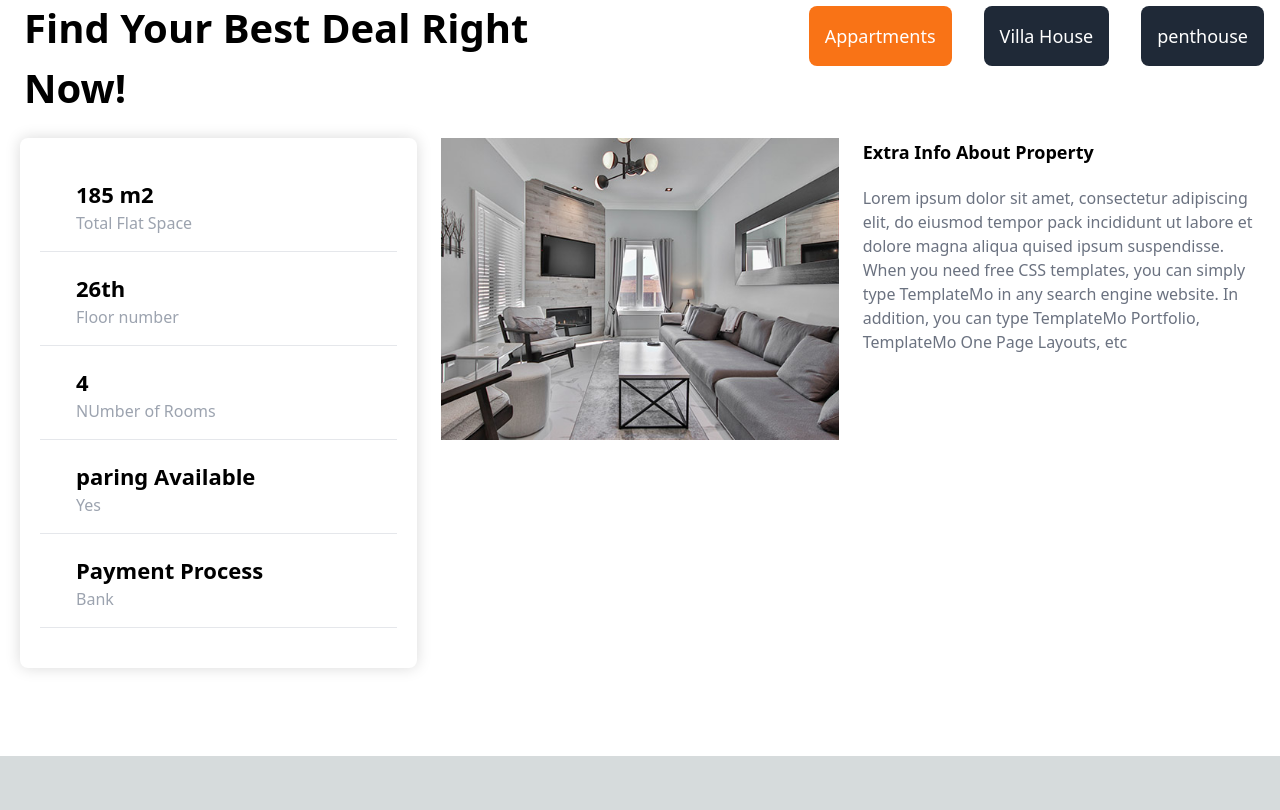
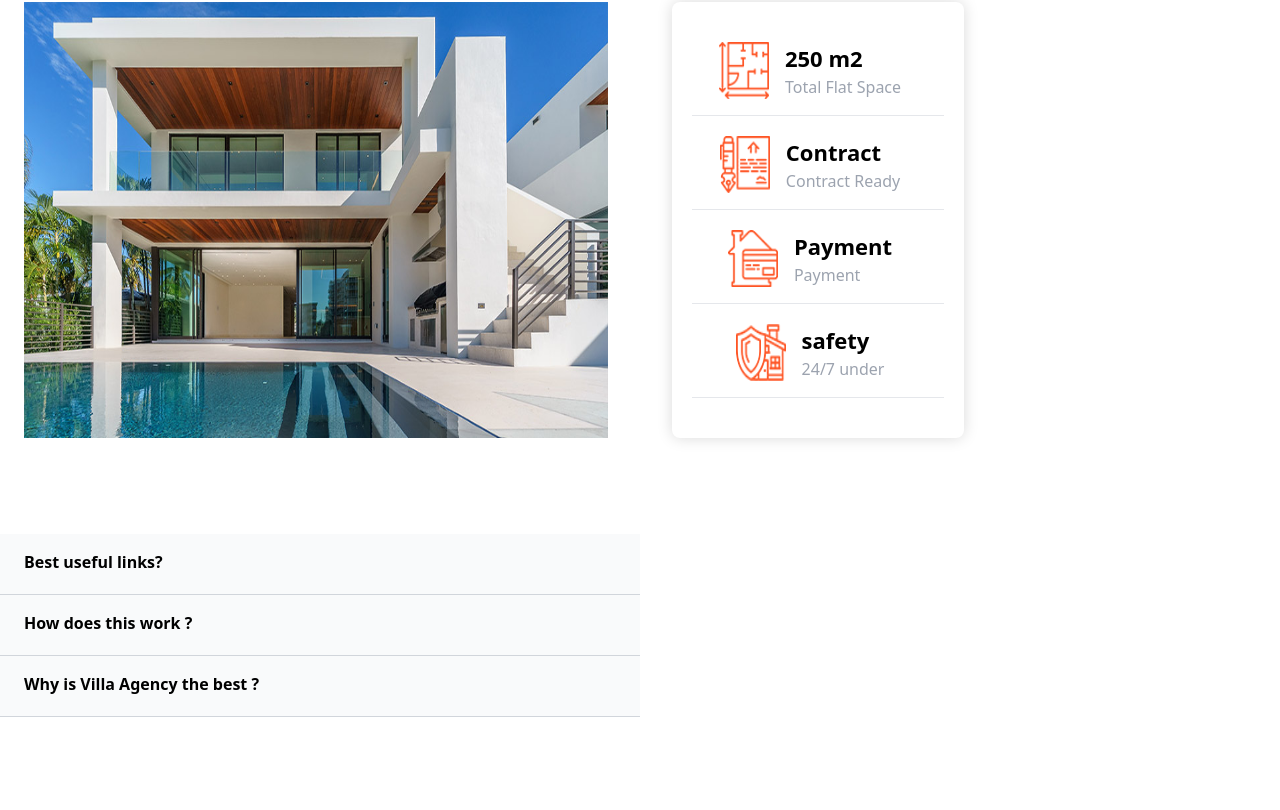
Before and after one commit to hhshukla/villa, a Next.js app: page /propertise in a window 1280 px wide. Shown: the part 470-1280 px from the top of the page. Before the commit the page ends 1226 px from the top, so only its background shows below. Built offline with nearby package versions, Linux system fonts and the light colour scheme.

Commit message:
chnages added-31/1/24

```diff
--- /dev/null
+++ b/src/components/ContentBlockTestimonial/ContentBlockTestimonial.mock.ts
@@ -0,0 +1,48 @@
+export const ContentBlockTestimonialData = {
+  image: "/Image/single-property.jpg",
+  logoImage: "/Image/featured-icon.png",
+  title: "Appartment",
+  address: "24 New Street Miami, OR 24560",
+  description:
+    "Get the best villa agency HTML CSS Bootstrap Template for your company website. TemplateMo provides you the best free CSS templates in the world. Please tell your friends about it. Thank you. Cloud bread kogi bitters pitchfork shoreditch tumblr yr succulents single-origin coffee schlitz enamel pin you probably haven't heard of them ugh hella. When you look for free CSS templates, you can simply type TemplateMo in any search engine website. In addition, you can type TemplateMo Digital Marketing, TemplateMo Corporate Layouts, etc. Master cleanse +1 intelligentsia swag post-ironic, slow-carb chambray knausgaard PBR&B DSA poutine neutra cardigan hoodie pop-up.",
+
+  accordionData: [
+    {
+      subTitle: "Best useful links?",
+      subDescription:
+        "Get the best villa  website template in HTML CSS and Bootstrap for your business. TemplateMo provides you with a wide variety of website templates.",
+    },
+    {
+      subTitle: "How does this work ?",
+      subDescription:
+        "Get the best villa  website template in HTML CSS and Bootstrap for your business. TemplateMo provides you with a wide variety of website templates.",
+    },
+    {
+      subTitle: "Why is Villa Agency the best ?",
+      subDescription:
+        "Get the best villa  website template in HTML CSS and Bootstrap for your business. TemplateMo provides you with a wide variety of website templates.",
+    },
+  ],
+  list: [
+    {
+      icon: "/Image/info-icon-01.png",
+      title: "250 m2",
+      subTitle: "Total Flat Space",
+    },
+    {
+      icon: "/Image/info-icon-02.png",
+      title: "Contract",
+      subTitle: "Contract Ready",
+    },
+    {
+      icon: "/Image/info-icon-03.png",
+      title: "Payment",
+      subTitle: "Payment",
+    },
+    {
+      icon: "/Image/info-icon-04.png",
+      title: "safety",
+      subTitle: "24/7 under",
+    },
+  ],
+};
--- /dev/null
+++ b/src/components/ContentBlockTestimonial/ContentBlockTestimonial.tsx
@@ -0,0 +1,74 @@
+import React, { useEffect, useState } from "react";
+import { ContentBlockTestimonialData } from "./ContentBlockTestimonial.mock";
+import Image from "next/image";
+
+const ContentBlockTestimonial = () => {
+  const [openAccordion, setOpenAccordion] = useState(null);
+
+  const handleClick = (index: any) => {
+    setOpenAccordion(openAccordion === index ? null : index);
+  };
+
+  return (
+    <div className="bg-white py-12">
+      <div className="container mx-auto">
+        <div className="grid grid-cols-1 lg:grid-cols-2 lg:gap-16 py-12 px-6 ">
+          <div>
+            <Image
+              src={ContentBlockTestimonialData?.image}
+              alt="contentblock-img"
+              className="w-full h-full"
+              width={1000}
+              height={1000}
+            />
+          </div>
+
+          <div className="bg-white shadow-boxShadow rounded-lg  p-5 w-1/2">
+            {ContentBlockTestimonialData?.list?.map((listData, index) => (
+              <div
+                className="px-5 pb-4 flex my-5 justify-center item-center border-[1px] border-gray-200 border-x-0 border-t-0"
+                key={index}
+              >
+                <Image
+                  src={listData?.icon}
+                  alt=""
+                  className=""
+                  width={50}
+                  height={50}
+                />
+                <div className="flex flex-col mx-4 ">
+                  <h5 className="text-black text-[22px] font-bold">
+                    {listData?.title}
+                  </h5>
+                  <h5 className="text-gray-400">{listData?.subTitle}</h5>
+                </div>
+              </div>
+            ))}
+          </div>
+        </div>
+        <div className="py-12 w-1/2">
+          {ContentBlockTestimonialData?.accordionData?.map((data, index) => (
+            <div className="bg-gray-50 w-full" key={index}>
+              <button
+                className=" border-[1px] border-gray-300 border-x-0 border-t-0 px-4 w-full text-left py-4"
+                onClick={() => handleClick(index)}
+              >
+                <h4 className="text-black font-bold mb-1 px-2 ">
+                  {data?.subTitle}
+                </h4>
+              </button>
+
+              {openAccordion === index && (
+                <h4 className="text-orange-400 font-medium mb-5 p-2 m-4">
+                  {data?.subDescription}
+                </h4>
+              )}
+            </div>
+          ))}
+        </div>
+      </div>
+    </div>
+  );
+};
+
+export default ContentBlockTestimonial;
--- a/src/pages/propertise.tsx
+++ b/src/pages/propertise.tsx
@@ -1,4 +1,5 @@
 import CommonBanner from "@/components/CommonBanner/CommonBanner";
+import ContentBlockTestimonial from "@/components/ContentBlockTestimonial/ContentBlockTestimonial";
 import MainHeader from "@/components/MainHeader/MainHeader";
 import TabFilter from "@/components/TabFilter/TabFilter";
 import React from "react";
@@ -8,6 +9,7 @@ const propertise = () => {
     <>
       <MainHeader />
       <CommonBanner />
+      <ContentBlockTestimonial />
       <TabFilter />
     </>
   );
```
